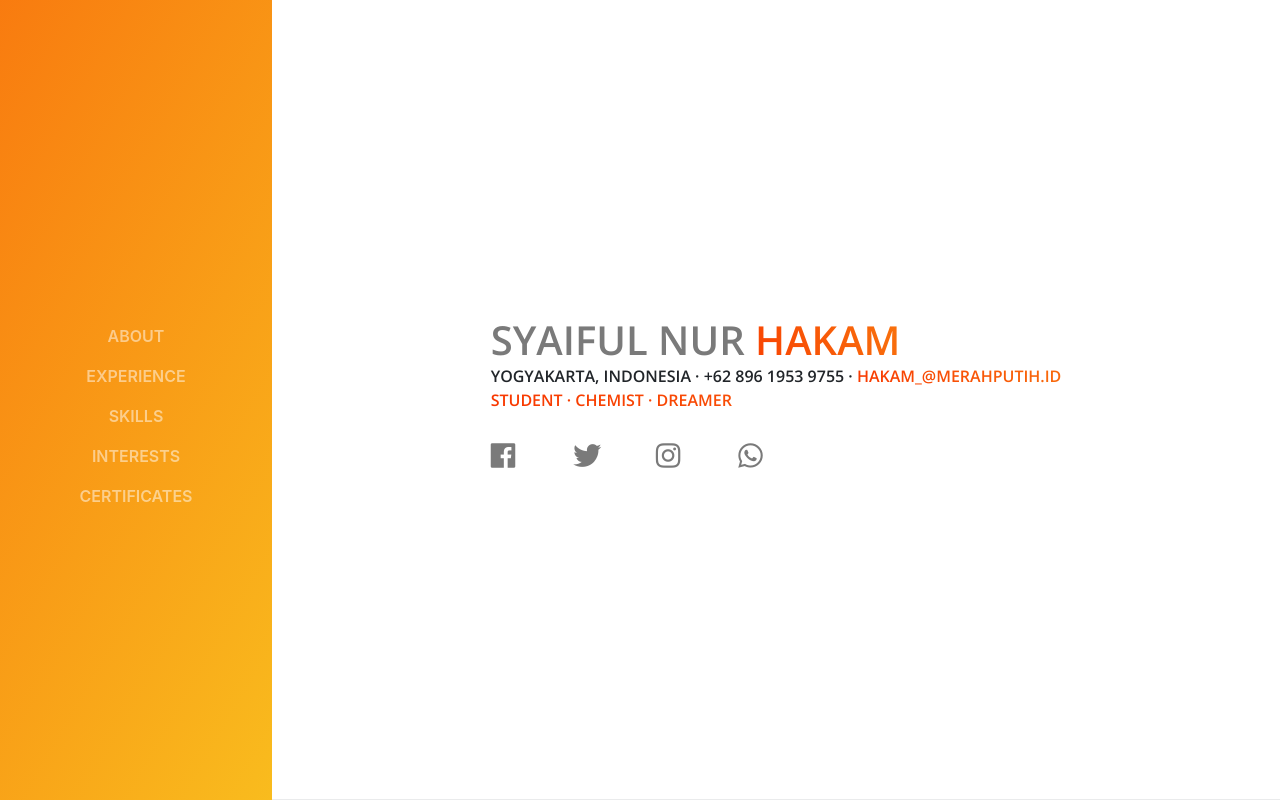
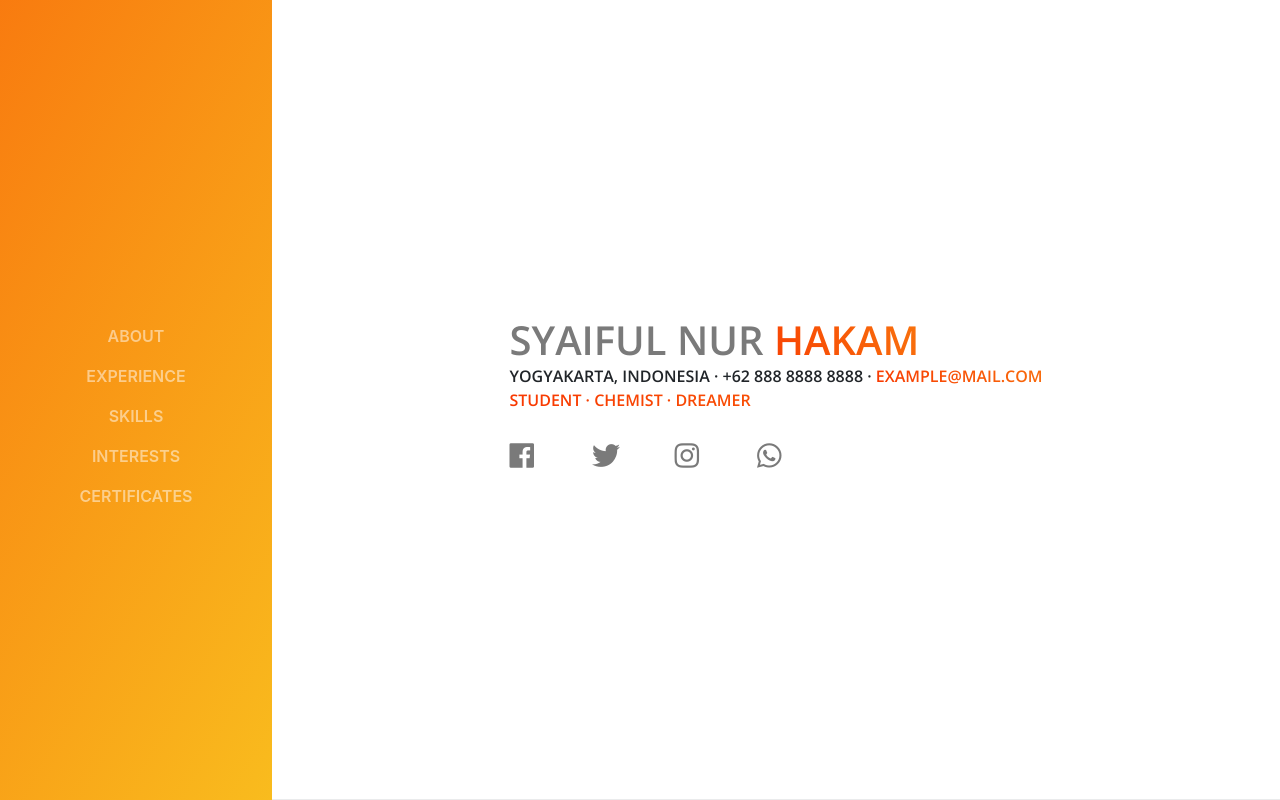
Before and after one commit to nurhakam/about, a plain HTML site: page index.html in a window 1280 px wide. Shown: the top 800 px of the page. Drawn offline with nearby package versions, Linux system fonts and the light colour scheme.

Commit message:
Update index.html

```diff
--- a/index.html
+++ b/index.html
@@ -44,8 +44,8 @@
       <section class="resume-section p-3 p-lg-5 d-flex d-column" id="about">
         <div class="my-auto mx-auto">
           <h1 class="mb-0">Syaiful Nur<span class="text-gradient"> Hakam</span></h1>
-          <div class="subheading">Yogyakarta, Indonesia &#183; +62 896 1953 9755 &#183;
-            <a class="text-gradient" href="mailto:hakam_@merahputih.id" target="_blank">hakam_@merahputih.id</a>
+          <div class="subheading">Yogyakarta, Indonesia &#183; +62 888 8888 8888 &#183;
+            <a class="text-gradient" href="mailto:example@mail.com" target="_blank">example@mail.com</a>
             <p class="text-gradient">Student &#183; Chemist &#183; Dreamer</p>
           </div>
           <ul class="list-inline social-icons mb-0">
```
